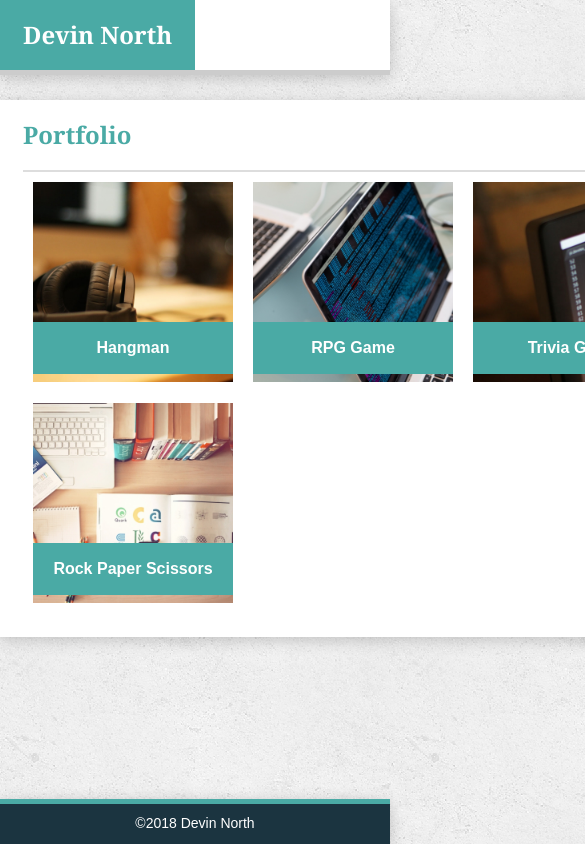
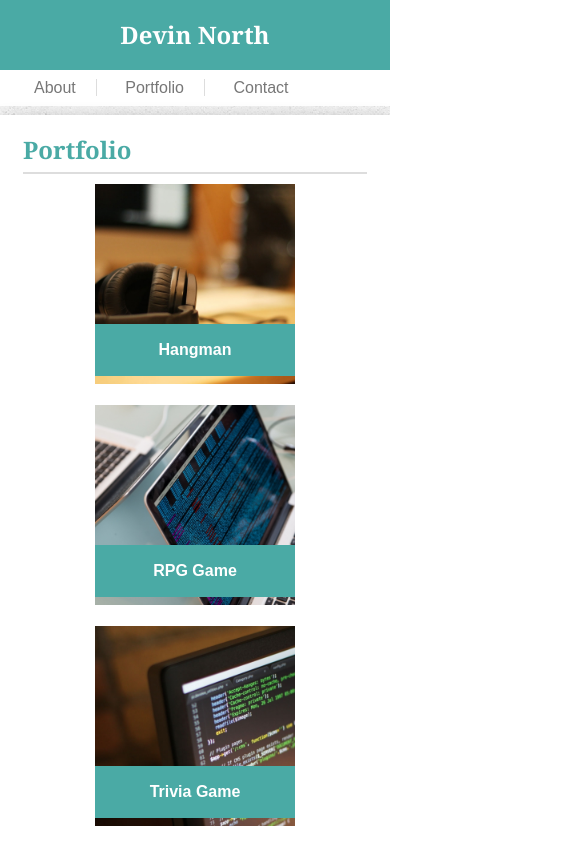
Before and after one commit to dvnnorth/Responsive-Portfolio, a plain HTML site: page portfolio.html in a window 390 px wide. Shown: the top 844 px of the page, 585 px wide, since content can reach past the window. Drawn offline with Linux system fonts and the light colour scheme.

Commit message:
Added media query styling for mobile

```diff
--- a/assets/css/style.css
+++ b/assets/css/style.css
@@ -185,15 +185,121 @@ textarea {
     padding-top: 10px;
 }
 
+/* Use three `@media screen` tags, each with one of these `max-width`s: `980px`, `768px` and `640px` */
+
 /* For Mobile */
-@media screen and (max-width: 320px) {
+@media screen and (max-width: 640px) {
+
+    p {
+        margin-top: 0.5em;
+        margin-bottom: 1em;
+        font-size: 0.8rem;
+        line-height: 1.5rem;
+    }
+
     #mainBody {
         width: 100%;
-        margin: 100px auto;
+        margin: 40px auto;
         position: relative;
         background-color: #ffffff;
         /* border: 5px solid #ddd; I know its part of the spec, but the shadow just looks way better imo */
         box-shadow: 0px 3px 15px rgba(0,0,0,0.2);
         padding: 23px;
     }
+
+    #avatarImage {
+        float: none;
+        display: block;
+        border-radius: 50%;
+        margin: 10px auto 10px auto;
+    }
+
+    #navBarTop {
+        width: 100%;
+        position: static;
+        box-shadow: 0px 3px 15px rgba(0,0,0,0.2);
+    }
+
+    #navBarContent {
+        width: 100%;
+        background-color: white;
+        margin: auto;
+    }
+
+    #nameBox {
+        float: none;
+        width: 100%;
+        padding: 23px;
+        margin: auto;
+        text-align: center;
+        background-color: #4aaaa5;
+        color: #fff;
+    }
+
+
+    #navBarTop li {
+        width: 100%;
+        text-align: center;
+        margin: auto;
+        font-size: 1rem;
+    }
+
+    #linksNav {
+        float: none;
+        padding: 10px;
+    }
+
+    #linksNav li:nth-of-type(-n+2) {
+        padding-right: 20px;
+        border-right: 1px solid #ddd;
+    }
+
+    #pageHeader {
+        border-bottom: 2px solid #ddd;
+        padding-bottom: 10px;
+    }
+
+    #pageFooterBar {
+        background-color: #1b3440;
+        border-top: 5px #4aaaa5 solid;
+        height: 45px;
+        position: static;
+        bottom: 0px;
+        width: 100%;
+        text-align: center;
+        color: white;
+        padding-top: 12px;
+        font-size: 14px;
+        box-shadow: 0px 3px 15px rgba(0,0,0,0.2);
+    }
+
+    .portfolioItem {
+        width: 200px;
+        margin: 10px auto 0px auto;
+        display: block;
+        position: relative;
+        overflow: auto;
+        float: none;
+        color: #fff;
+    }
+
+    .portfolioLinkBox {
+        position: absolute;
+        width: 200px;
+        padding: 10px;
+        text-align: center;
+        font-size: 16px;
+        font-weight: bold;
+        background-color: #4aaaa5;
+        top: 140px;
+    }
+
 }
+
+@media screen and (max-width: 768px) {
+
+}
+
+@media screen and (max-width: 980px) {
+
+}
```
